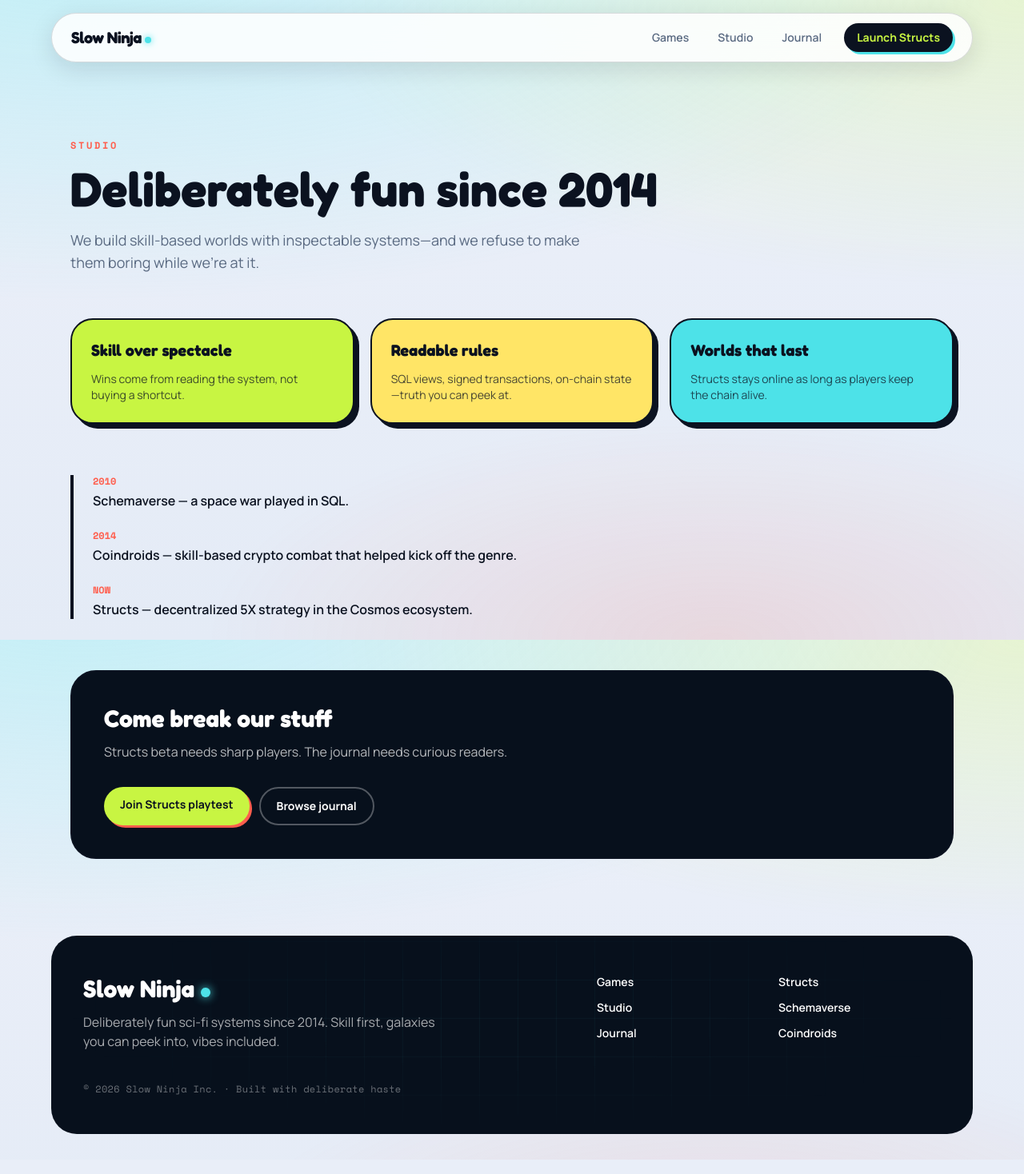
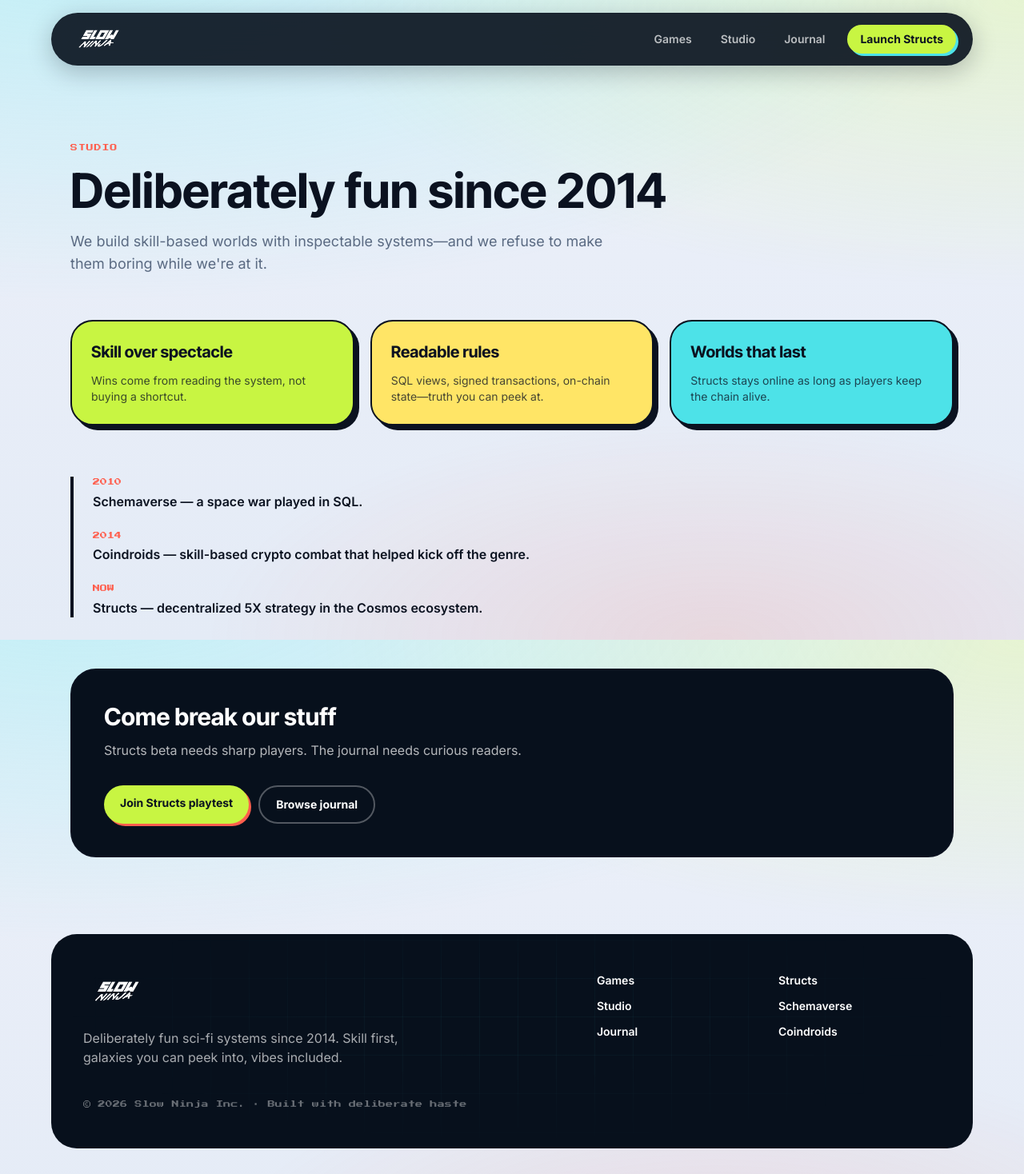
Before and after one commit to treybouchay/slow-ninja, a Next.js app: page /studio in a window 1280 px wide. Shown: the whole page at 80% size. Built offline with nearby package versions, Linux system fonts and the light colour scheme.

Commit message:
Use Structs fonts and official Slow Ninja logo
Switch to Inter / Inter Tight / Press Start 2P like playstructs.com,
and place the Slow Ninja wordmark in nav, hero, and footer.

Co-authored-by: trevor <trevor@slow.ninja>

```diff
--- a/src/app/games/page.tsx
+++ b/src/app/games/page.tsx
@@ -12,7 +12,7 @@ const accents = ["bg-[var(--lime)]", "bg-[var(--cyan)]", "bg-[var(--sun)]"];
 export default function GamesPage() {
   return (
     <div className="mx-auto max-w-6xl px-4 py-16 md:px-6 md:py-24">
-      <p className="font-mono-label text-xs font-bold tracking-[0.22em] text-[var(--coral)] uppercase">
+      <p className="font-mono-label text-[8px] tracking-widest md:text-[9px] text-[var(--coral)] uppercase">
         Games
       </p>
       <h1 className="font-display mt-4 max-w-3xl text-4xl font-bold tracking-tight text-[var(--ink)] md:text-6xl">
@@ -33,7 +33,7 @@ export default function GamesPage() {
               <h2 className="font-display text-3xl font-bold text-[var(--ink)] md:text-4xl">
                 {game.name}
               </h2>
-              <span className="font-mono-label text-xs font-bold uppercase opacity-70">
+              <span className="font-mono-label text-[8px] uppercase md:text-[9px] opacity-70">
                 {game.years}
               </span>
             </div>
--- a/src/app/globals.css
+++ b/src/app/globals.css
@@ -133,7 +133,8 @@
   }
 
   .font-mono-label {
-    font-family: var(--font-mono), ui-monospace, monospace;
+    font-family: var(--font-mono), "Press Start 2P", ui-monospace, monospace;
+    line-height: 1.6;
   }
 
   .space-grid {
--- a/src/app/journal/[slug]/page.tsx
+++ b/src/app/journal/[slug]/page.tsx
@@ -34,7 +34,7 @@ export default async function JournalPostPage({ params }: Props) {
         ← Journal
       </Link>
       <div className="mt-8 rounded-[2rem] border-2 border-[var(--ink)] bg-[var(--lime)] p-8 shadow-[8px_8px_0_var(--ink)] md:p-10">
-        <p className="font-mono-label text-xs font-bold tracking-wide uppercase opacity-70">
+        <p className="font-mono-label text-[8px] tracking-wide uppercase md:text-[9px] opacity-70">
           {post.date} · {post.readingTime}
         </p>
         <h1 className="font-display mt-3 text-3xl font-bold text-[var(--ink)] md:text-5xl">
--- a/src/app/journal/page.tsx
+++ b/src/app/journal/page.tsx
@@ -12,7 +12,7 @@ const accents = ["bg-[var(--lime)]", "bg-white", "bg-[var(--cyan)]", "bg-[var(--
 export default function JournalPage() {
   return (
     <div className="mx-auto max-w-6xl px-4 py-16 md:px-6 md:py-24">
-      <p className="font-mono-label text-xs font-bold tracking-[0.22em] text-[var(--coral)] uppercase">
+      <p className="font-mono-label text-[8px] tracking-widest md:text-[9px] text-[var(--coral)] uppercase">
         Journal
       </p>
       <h1 className="font-display mt-4 max-w-3xl text-4xl font-bold text-[var(--ink)] md:text-6xl">
@@ -30,7 +30,7 @@ export default function JournalPage() {
               href={`/journal/${post.slug}`}
               className={`tilt-hover block h-full rounded-[1.75rem] border-2 border-[var(--ink)] p-6 shadow-[6px_6px_0_var(--ink)] md:p-8 ${accents[i % accents.length]}`}
             >
-              <p className="font-mono-label text-[10px] font-bold tracking-wide uppercase opacity-70">
+              <p className="font-mono-label text-[8px] tracking-wide uppercase opacity-70">
                 {post.date} · {post.readingTime}
               </p>
               <h2 className="font-display mt-3 text-2xl font-bold text-[var(--ink)]">
--- a/src/app/layout.tsx
+++ b/src/app/layout.tsx
@@ -1,25 +1,26 @@
 import type { Metadata } from "next";
-import { Fredoka, Manrope, Space_Mono } from "next/font/google";
+import { Inter, Inter_Tight, Press_Start_2P } from "next/font/google";
 import { SiteFooter } from "@/components/site-footer";
 import { SiteHeader } from "@/components/site-header";
 import "./globals.css";
 
-const display = Fredoka({
+/* Match playstructs.com font stack: Inter, Inter Tight, Press Start 2P */
+const body = Inter({
+  variable: "--font-body",
+  subsets: ["latin"],
+  weight: ["300", "400", "500", "600", "700"],
+});
+
+const display = Inter_Tight({
   variable: "--font-display",
   subsets: ["latin"],
-  weight: ["500", "600", "700"],
+  weight: ["400", "500", "600", "700", "800", "900"],
 });
 
-const body = Manrope({
-  variable: "--font-body",
-  subsets: ["latin"],
-  weight: ["400", "500", "600", "700", "800"],
-});
-
-const mono = Space_Mono({
+const pixel = Press_Start_2P({
   variable: "--font-mono",
   subsets: ["latin"],
-  weight: ["400", "700"],
+  weight: ["400"],
 });
 
 export const metadata: Metadata = {
@@ -36,7 +37,7 @@ export default function RootLayout({ children }: LayoutProps<"/">) {
   return (
     <html
       lang="en"
-      className={`${display.variable} ${body.variable} ${mono.variable} h-full`}
+      className={`${display.variable} ${body.variable} ${pixel.variable} h-full`}
     >
       <body className="font-body flex min-h-full flex-col">
         <SiteHeader />
--- a/src/app/not-found.tsx
+++ b/src/app/not-found.tsx
@@ -4,7 +4,7 @@ export default function NotFound() {
   return (
     <div className="mx-auto flex min-h-[60vh] max-w-3xl flex-col justify-center px-4 py-20 md:px-6">
       <div className="rounded-[2rem] border-2 border-[var(--ink)] bg-[var(--sun)] p-10 shadow-[10px_10px_0_var(--ink)]">
-        <p className="font-mono-label text-xs font-bold uppercase tracking-widest">
+        <p className="font-mono-label text-[8px] uppercase md:text-[9px] tracking-widest">
           404
         </p>
         <h1 className="font-display mt-3 text-4xl font-bold text-[var(--ink)]">
--- a/src/app/page.tsx
+++ b/src/app/page.tsx
@@ -1,4 +1,5 @@
 import Link from "next/link";
+import { BrandLogo } from "@/components/brand-logo";
 import { HeroField } from "@/components/hero-field";
 import { games, journalPosts } from "@/lib/content";
 
@@ -21,13 +22,14 @@ export default function HomePage() {
       <section className="relative isolate min-h-[min(90vh,900px)] overflow-hidden px-4 pb-16 pt-10 md:px-6 md:pb-24 md:pt-14">
         <HeroField />
         <div className="relative mx-auto flex min-h-[min(74vh,740px)] max-w-6xl flex-col items-center justify-center text-center">
-          <p className="pop-in font-mono-label mb-5 rounded-full border border-[var(--cyan)]/40 bg-[var(--night)]/70 px-4 py-1.5 text-xs font-bold tracking-[0.22em] text-[var(--cyan)] uppercase backdrop-blur">
+          <p className="pop-in font-mono-label mb-6 rounded-full border border-[var(--cyan)]/40 bg-[var(--night)]/70 px-4 py-2 text-[8px] leading-none tracking-widest text-[var(--cyan)] uppercase backdrop-blur md:text-[9px]">
             Sector 2014 · Toronto uplink
           </p>
-          <h1 className="pop-in-delay font-display max-w-5xl text-[clamp(3.2rem,11vw,7.5rem)] leading-[0.92] font-bold tracking-tight text-white drop-shadow-[0_0_28px_rgba(77,226,232,0.25)]">
-            Slow Ninja
-          </h1>
-          <p className="pop-in-late mt-4 font-display text-[clamp(1.5rem,4.2vw,2.75rem)] font-semibold text-[var(--lime)]">
+          <div className="pop-in-delay drop-shadow-[0_0_40px_rgba(77,226,232,0.35)]">
+            <BrandLogo size="hero" href={null} priority />
+            <h1 className="sr-only">Slow Ninja</h1>
+          </div>
+          <p className="pop-in-late mt-6 font-display text-[clamp(1.5rem,4.2vw,2.75rem)] font-extrabold tracking-tight text-[var(--lime)]">
             Deliberately Fun
           </p>
           <p className="pop-in-late mx-auto mt-6 max-w-xl text-lg leading-relaxed text-white/75 md:text-xl">
@@ -69,7 +71,7 @@ export default function HomePage() {
 
       <section id="games" className="scroll-mt-28 px-4 py-20 md:px-6 md:py-28">
         <div className="mx-auto max-w-6xl">
-          <p className="font-mono-label text-xs font-bold tracking-[0.22em] text-[var(--cyan)] uppercase">
+          <p className="font-mono-label text-[8px] font-normal tracking-widest text-[var(--cyan)] uppercase md:text-[9px]">
             Active transmission
           </p>
           <div className="mt-6 grid items-center gap-10 lg:grid-cols-[1.05fr_0.95fr]">
@@ -83,7 +85,7 @@ export default function HomePage() {
               <p className="mt-5 max-w-xl text-base leading-relaxed text-[var(--mist)] md:text-lg">
                 {featured.summary}
               </p>
-              <p className="mt-4 font-mono-label text-xs font-bold tracking-wide text-[var(--ink)] uppercase">
+              <p className="mt-4 font-mono-label text-[8px] leading-relaxed tracking-wide text-[var(--ink)] uppercase md:text-[9px]">
                 {featured.mechanic} · {featured.status}
               </p>
               <a
@@ -104,7 +106,7 @@ export default function HomePage() {
               <div className="float-a absolute top-[18%] left-[16%] h-16 w-16 rounded-full bg-[var(--lime)]" />
               <div className="float-b absolute right-[18%] bottom-[28%] h-12 w-12 rotate-12 rounded-xl bg-[var(--coral)]" />
               <div className="absolute inset-0 flex flex-col items-center justify-center p-8 text-center">
-                <p className="font-mono-label text-xs tracking-[0.3em] text-[var(--cyan)] uppercase">
+                <p className="font-mono-label text-[8px] tracking-widest text-[var(--cyan)] uppercase">
                   Protocol
                 </p>
                 <p className="font-display mt-2 text-5xl font-bold text-white md:text-6xl">
@@ -131,7 +133,7 @@ export default function HomePage() {
                 i === 0 ? "bg-[var(--cyan)]" : "bg-[var(--sun)]"
               }`}
             >
-              <p className="font-mono-label text-xs font-bold tracking-[0.18em] uppercase opacity-70">
+              <p className="font-mono-label text-[8px] tracking-widest uppercase opacity-70">
                 Archive // {game.years}
               </p>
               <h3 className="font-display mt-3 text-3xl font-bold text-[var(--ink)]">
@@ -152,7 +154,7 @@ export default function HomePage() {
             <div className="relative overflow-hidden p-8 md:p-12">
               <div className="space-grid absolute inset-0 opacity-30" />
               <div className="relative">
-                <p className="font-mono-label text-xs font-bold tracking-[0.22em] text-[var(--cyan)] uppercase">
+                <p className="font-mono-label text-[8px] tracking-widest text-[var(--cyan)] uppercase md:text-[9px]">
                   Studio / HQ
                 </p>
                 <h2 className="font-display mt-4 text-3xl font-bold md:text-5xl">
@@ -206,7 +208,7 @@ export default function HomePage() {
         <div className="mx-auto max-w-6xl">
           <div className="flex flex-wrap items-end justify-between gap-4">
             <div>
-              <p className="font-mono-label text-xs font-bold tracking-[0.22em] text-[var(--cyan)] uppercase">
+              <p className="font-mono-label text-[8px] tracking-widest text-[var(--cyan)] uppercase md:text-[9px]">
                 Mission log
               </p>
               <h2 className="font-display mt-3 text-3xl font-bold text-[var(--ink)] md:text-5xl">
@@ -233,7 +235,7 @@ export default function HomePage() {
                       : "bg-[var(--cyan)]"
                 }`}
               >
-                <p className="font-mono-label text-[10px] font-bold tracking-wide uppercase opacity-70">
+                <p className="font-mono-label text-[7px] leading-relaxed tracking-wide uppercase opacity-70 md:text-[8px]">
                   {post.date} · {post.readingTime}
                 </p>
                 <h3 className="font-display mt-3 text-xl font-bold text-[var(--ink)]">
--- a/src/app/studio/page.tsx
+++ b/src/app/studio/page.tsx
@@ -9,7 +9,7 @@ export const metadata: Metadata = {
 export default function StudioPage() {
   return (
     <div className="mx-auto max-w-6xl px-4 py-16 md:px-6 md:py-24">
-      <p className="font-mono-label text-xs font-bold tracking-[0.22em] text-[var(--coral)] uppercase">
+      <p className="font-mono-label text-[8px] tracking-widest md:text-[9px] text-[var(--coral)] uppercase">
         Studio
       </p>
       <h1 className="font-display mt-4 max-w-3xl text-4xl font-bold text-[var(--ink)] md:text-6xl">
@@ -52,7 +52,7 @@ export default function StudioPage() {
 
       <ol className="mt-16 space-y-6 border-l-4 border-[var(--ink)] pl-6">
         <li>
-          <p className="font-mono-label text-xs font-bold uppercase text-[var(--coral)]">
+          <p className="font-mono-label text-[8px] uppercase md:text-[9px] text-[var(--coral)]">
             2010
           </p>
           <p className="mt-1 font-semibold text-[var(--ink)]">
@@ -60,7 +60,7 @@ export default function StudioPage() {
           </p>
         </li>
         <li>
-          <p className="font-mono-label text-xs font-bold uppercase text-[var(--coral)]">
+          <p className="font-mono-label text-[8px] uppercase md:text-[9px] text-[var(--coral)]">
             2014
           </p>
           <p className="mt-1 font-semibold text-[var(--ink)]">
@@ -69,7 +69,7 @@ export default function StudioPage() {
           </p>
         </li>
         <li>
-          <p className="font-mono-label text-xs font-bold uppercase text-[var(--coral)]">
+          <p className="font-mono-label text-[8px] uppercase md:text-[9px] text-[var(--coral)]">
             Now
           </p>
           <p className="mt-1 font-semibold text-[var(--ink)]">
--- /dev/null
+++ b/src/components/brand-logo.tsx
@@ -0,0 +1,43 @@
+import Image from "next/image";
+import Link from "next/link";
+import { cn } from "@/lib/utils";
+
+type BrandLogoProps = {
+  className?: string;
+  priority?: boolean;
+  href?: string | null;
+  size?: "nav" | "hero" | "footer";
+};
+
+const sizes = {
+  nav: { width: 120, height: 69, className: "h-10 w-auto md:h-11" },
+  hero: { width: 420, height: 242, className: "h-auto w-[min(100%,22rem)] md:w-[28rem]" },
+  footer: { width: 160, height: 92, className: "h-12 w-auto" },
+};
+
+export function BrandLogo({
+  className,
+  priority = false,
+  href = "/",
+  size = "nav",
+}: BrandLogoProps) {
+  const dims = sizes[size];
+  const image = (
+    <Image
+      src="/slow-ninja-logo.png"
+      alt="Slow Ninja"
+      width={dims.width}
+      height={dims.height}
+      priority={priority}
+      className={cn(dims.className, "object-contain", className)}
+    />
+  );
+
+  if (href === null) return image;
+
+  return (
+    <Link href={href} className="inline-flex items-center" aria-label="Slow Ninja home">
+      {image}
+    </Link>
+  );
+}
--- a/src/components/site-footer.tsx
+++ b/src/components/site-footer.tsx
@@ -1,4 +1,5 @@
 import Link from "next/link";
+import { BrandLogo } from "@/components/brand-logo";
 
 export function SiteFooter() {
   return (
@@ -7,11 +8,8 @@ export function SiteFooter() {
         <div className="space-grid pointer-events-none absolute inset-0 opacity-25" />
         <div className="relative grid gap-10 md:grid-cols-[1.4fr_1fr]">
           <div>
-            <p className="font-display text-3xl font-bold">
-              Slow Ninja
-              <span className="ml-2 inline-block h-3 w-3 rounded-full bg-[var(--cyan)] shadow-[0_0_12px_var(--cyan)]" />
-            </p>
-            <p className="mt-3 max-w-md text-white/65">
+            <BrandLogo size="footer" />
+            <p className="mt-4 max-w-md text-white/65">
               Deliberately fun sci-fi systems since 2014. Skill first, galaxies
               you can peek into, vibes included.
             </p>
@@ -56,7 +54,7 @@ export function SiteFooter() {
             </div>
           </div>
         </div>
-        <p className="font-mono-label mt-10 text-xs tracking-wide text-white/40">
+        <p className="font-mono-label relative mt-10 text-[8px] leading-relaxed tracking-wide text-white/40 md:text-[9px]">
           © 2026 Slow Ninja Inc. · Built with deliberate haste
         </p>
       </div>
--- a/src/components/site-header.tsx
+++ b/src/components/site-header.tsx
@@ -3,6 +3,7 @@
 import Link from "next/link";
 import { usePathname } from "next/navigation";
 import { useState } from "react";
+import { BrandLogo } from "@/components/brand-logo";
 import { cn } from "@/lib/utils";
 
 const links = [
@@ -17,14 +18,8 @@ export function SiteHeader() {
 
   return (
     <header className="sticky top-0 z-50 px-4 pt-4 md:px-6">
-      <div className="mx-auto flex max-w-6xl items-center justify-between gap-4 rounded-full border border-[var(--ink)]/15 bg-white/85 px-4 py-3 shadow-[0_8px_30px_rgba(11,18,32,0.12)] backdrop-blur-xl md:px-6">
-        <Link
-          href="/"
-          className="font-display text-xl font-bold tracking-tight text-[var(--ink)]"
-        >
-          Slow Ninja
-          <span className="ml-1 inline-block h-2 w-2 rounded-full bg-[var(--cyan)] shadow-[0_0_8px_var(--cyan)]" />
-        </Link>
+      <div className="mx-auto flex max-w-6xl items-center justify-between gap-4 rounded-full border border-[var(--ink)]/15 bg-[var(--night)]/90 px-4 py-2.5 shadow-[0_8px_30px_rgba(11,18,32,0.25)] backdrop-blur-xl md:px-5">
+        <BrandLogo size="nav" priority />
 
         <nav className="hidden items-center gap-1 md:flex">
           {links.map((link) => {
@@ -37,8 +32,8 @@ export function SiteHeader() {
                 className={cn(
                   "rounded-full px-4 py-2 text-sm font-semibold transition-colors",
                   active
-                    ? "bg-[var(--ink)] text-[var(--lime)]"
-                    : "text-[var(--mist)] hover:bg-[var(--mint)] hover:text-[var(--ink)]",
+                    ? "bg-[var(--lime)] text-[var(--ink)]"
+                    : "text-white/70 hover:bg-white/10 hover:text-white",
                 )}
               >
                 {link.label}
@@ -49,7 +44,7 @@ export function SiteHeader() {
             href="https://www.playstructs.com/"
             target="_blank"
             rel="noreferrer"
-            className="btn-bounce ml-2 rounded-full bg-[var(--ink)] px-4 py-2 text-sm font-bold text-[var(--lime)] shadow-[3px_3px_0_var(--cyan)]"
+            className="btn-bounce ml-2 rounded-full bg-[var(--lime)] px-4 py-2 text-sm font-bold text-[var(--ink)] shadow-[3px_3px_0_var(--cyan)]"
           >
             Launch Structs
           </a>
@@ -57,7 +52,7 @@ export function SiteHeader() {
 
         <button
           type="button"
-          className="rounded-full bg-[var(--ink)] px-4 py-2 text-sm font-bold text-white md:hidden"
+          className="rounded-full bg-[var(--lime)] px-4 py-2 text-sm font-bold text-[var(--ink)] md:hidden"
           aria-expanded={open}
           onClick={() => setOpen((v) => !v)}
         >
@@ -66,13 +61,13 @@ export function SiteHeader() {
       </div>
 
       {open ? (
-        <nav className="mx-auto mt-2 flex max-w-6xl flex-col gap-2 rounded-3xl border border-[var(--ink)]/10 bg-white p-4 shadow-lg md:hidden">
+        <nav className="mx-auto mt-2 flex max-w-6xl flex-col gap-2 rounded-3xl border border-white/10 bg-[var(--night)] p-4 shadow-lg md:hidden">
           {links.map((link) => (
             <Link
               key={link.href}
               href={link.href}
               onClick={() => setOpen(false)}
-              className="rounded-2xl px-4 py-3 font-semibold text-[var(--ink)] hover:bg-[var(--mint)]"
+              className="rounded-2xl px-4 py-3 font-semibold text-white hover:bg-white/10"
             >
               {link.label}
             </Link>
@@ -83,7 +78,7 @@ export function SiteHeader() {
             rel="noreferrer"
             className="rounded-2xl bg-[var(--lime)] px-4 py-3 text-center font-bold text-[var(--ink)]"
           >
-            Play Structs
+            Launch Structs
           </a>
         </nav>
       ) : null}
```
Also changed, not shown: public/slow-ninja-logo-hero.png (added), public/slow-ninja-logo.png (added).
